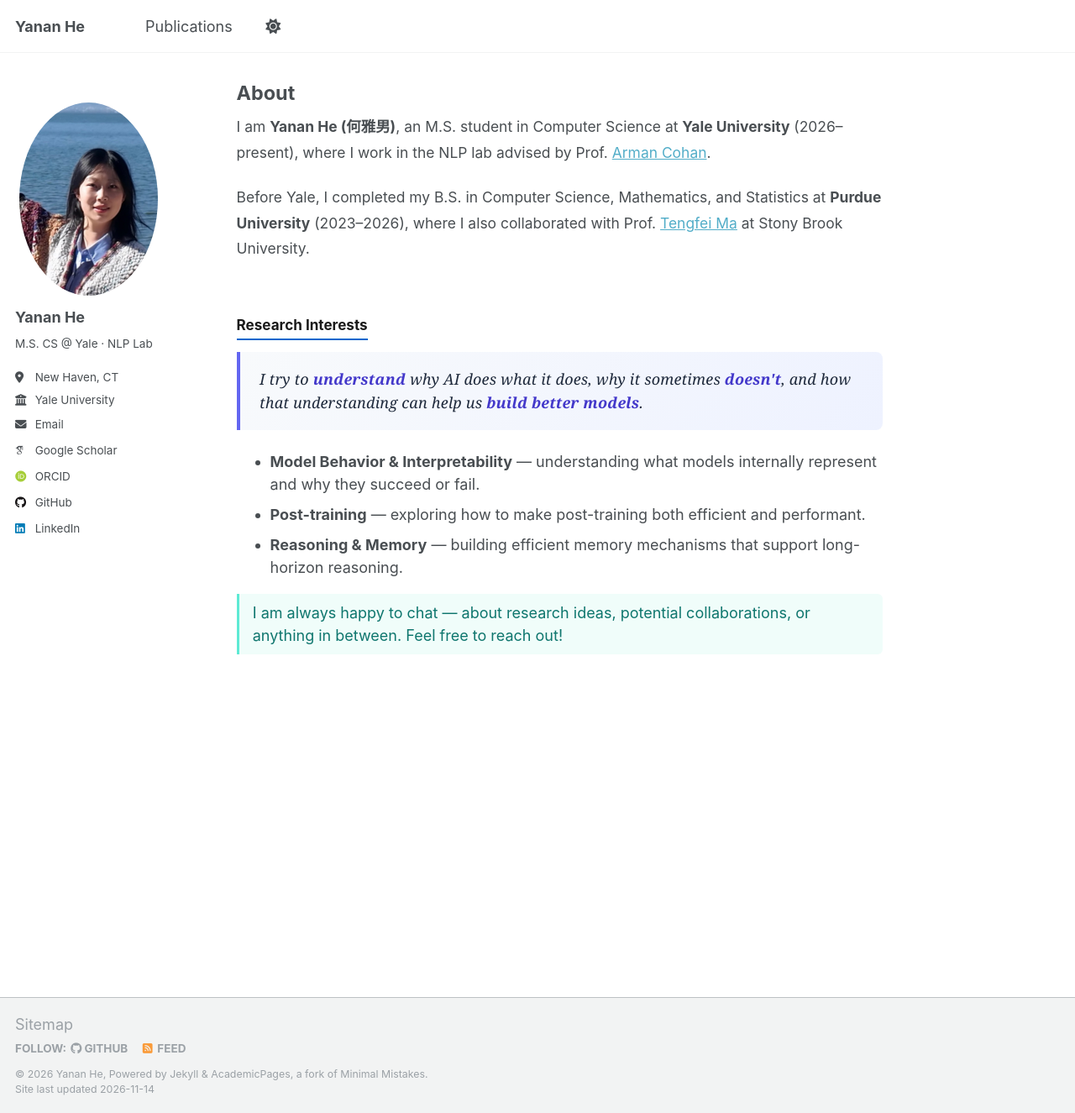
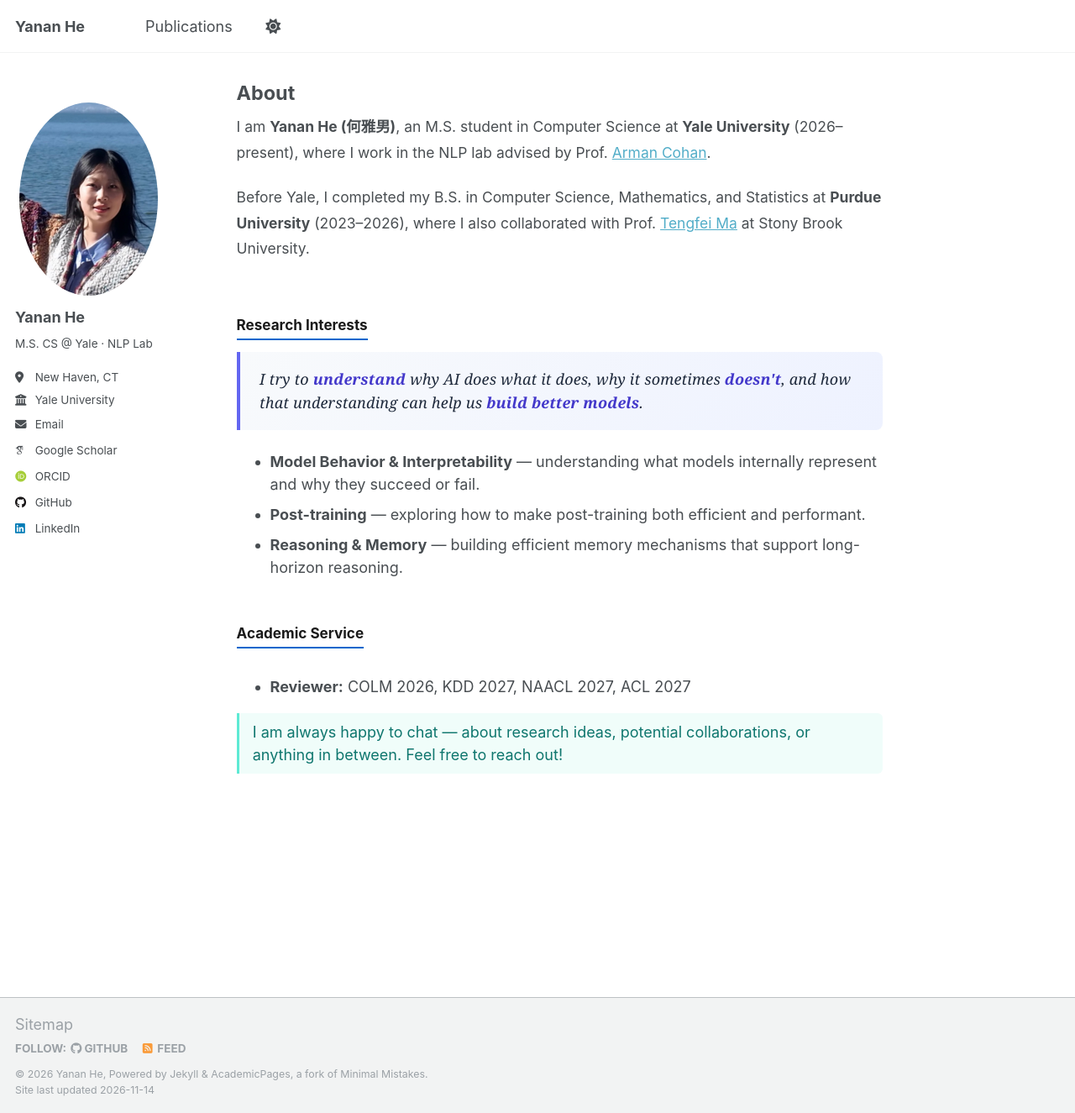
Before and after one commit to Echoo113/Echoo113.github.io, a Jekyll site: the page built from _pages/about.md, in a window 1280 px wide and 1325 px high. Shown: the whole window at 84% size. Built offline with Jekyll 4.4.1, drawn with Linux system fonts in a browser that asks for light colours; some web fonts are replaced.

Commit message:
Add NAACL/ACL 2027 reviewer roles and Academic Service section
Co-Authored-By: Claude Opus 5.5 <noreply@anthropic.com>

```diff
--- a/_pages/about.md
+++ b/_pages/about.md
@@ -26,4 +26,14 @@ redirect_from:
 </div>
 
 
+<div class="research-interests">
+<h3>Academic Service</h3>
+
+<ul class="research-list">
+  <li><strong>Reviewer:</strong> COLM 2026, KDD 2027, NAACL 2027, ACL 2027</li>
+</ul>
+
+</div>
+
+
 <p class="open-to">I am always happy to chat — about research ideas, potential collaborations, or anything in between. Feel free to reach out!</p>
```
Also changed, not shown: 3 other files.
